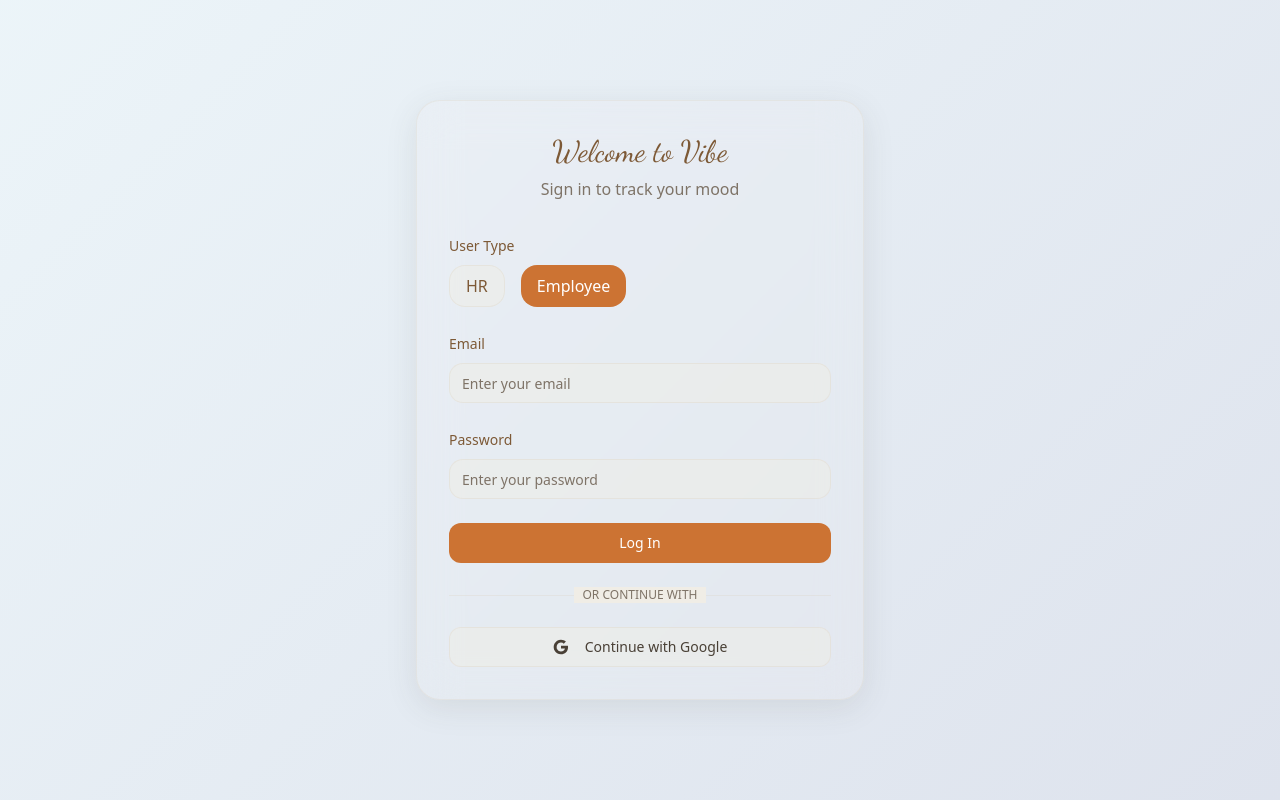
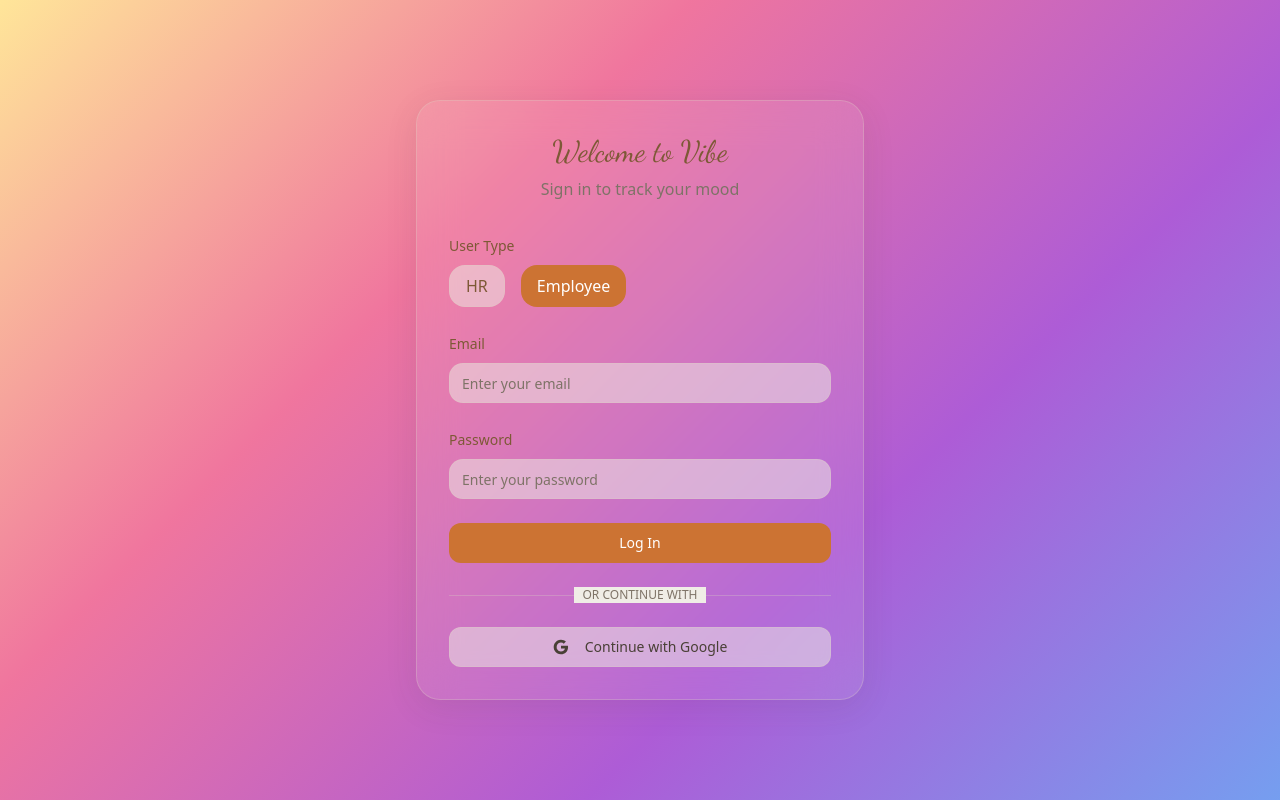
Before and after one commit to harshajnyKV/vibeathon, a React (Vite) app: page / in a window 1280 px wide. Built offline with nearby package versions, Linux system fonts and the light colour scheme.

Commit message:
Change login page background
Update the login page background to match the provided image.

```diff
--- a/src/index.css
+++ b/src/index.css
@@ -121,12 +121,12 @@ All colors MUST be HSL.
 
   body {
     @apply text-foreground;
-    background: linear-gradient(135deg, hsl(200 50% 95%), hsl(220 30% 90%));
+    background: linear-gradient(135deg, hsl(45 100% 80%), hsl(340 80% 70%), hsl(280 60% 60%), hsl(220 80% 70%));
   }
 
-  /* Simple soothing gradient background */
+  /* Colorful soothing gradient background */
   .grainy-bg {
-    background: linear-gradient(135deg, hsl(200 50% 95%), hsl(220 30% 90%));
+    background: linear-gradient(135deg, hsl(45 100% 80%), hsl(340 80% 70%), hsl(280 60% 60%), hsl(220 80% 70%));
   }
 
   /* Glass morphism effect */
```
